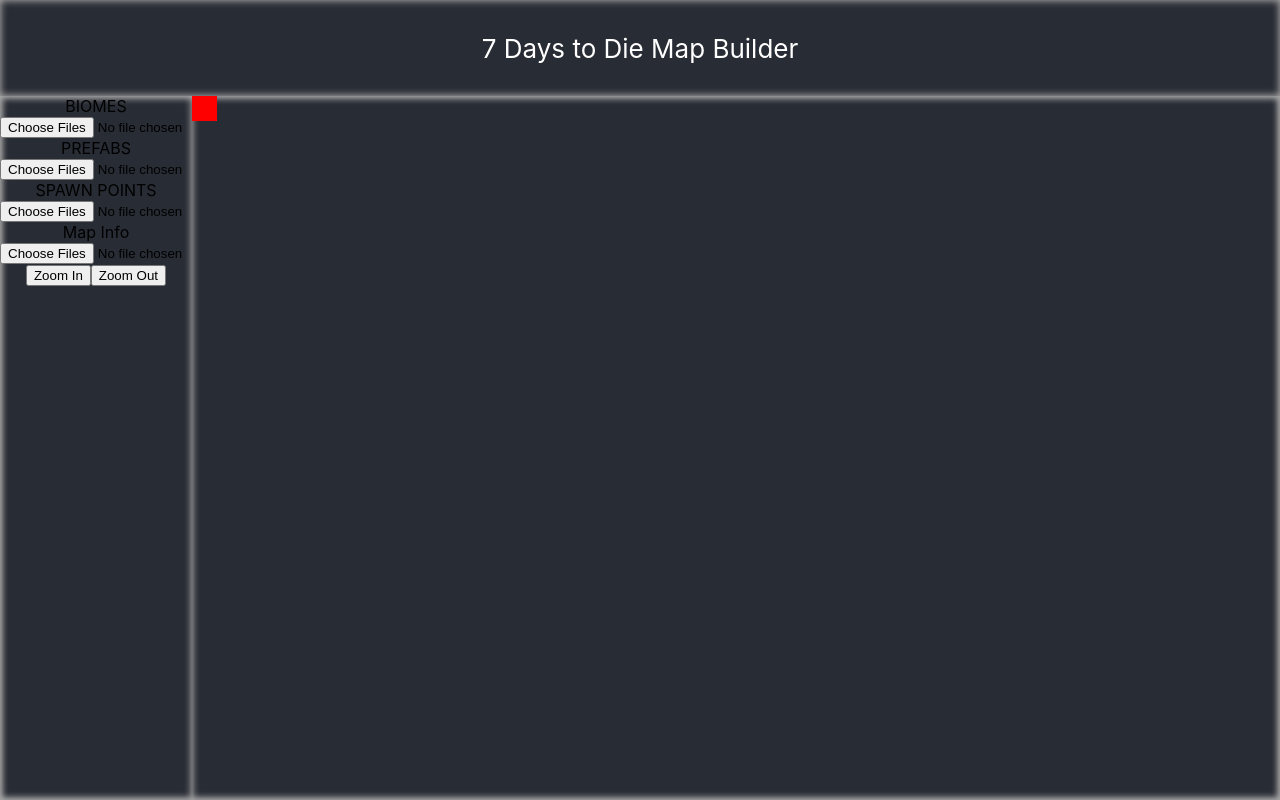
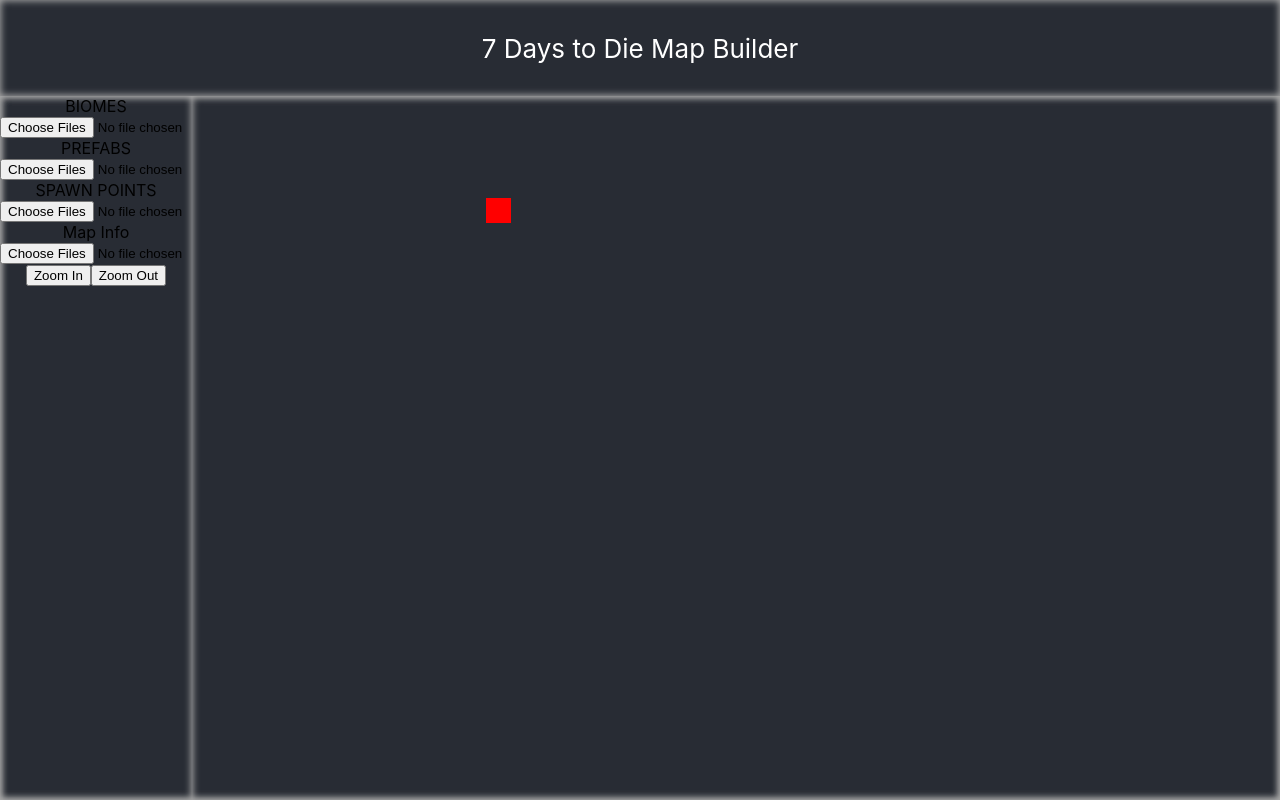
Before and after one commit to JustinHodge/7d2dmap, a React (Vite) app: page / in a window 1280 px wide. Built offline with nearby package versions, Linux system fonts and the light colour scheme.

Commit message:
map defaults to 100% size

```diff
--- a/src/components/ContentPanel.tsx
+++ b/src/components/ContentPanel.tsx
@@ -24,6 +24,7 @@
         prefabs: [],
         mapCenter: { xCenter: 0, yCenter: 0 },
         mapInfo: {},
+        defaultSize: { height: '500px', width: '500px' },
     });
 
     const prefabReader = new FileReader();
@@ -108,7 +109,26 @@
         }
 
         if (uploadedFiles.biomes) {
-            setMapData({ ...mapData, biomes: uploadedFiles.biomes });
+            const newDefaultSize = {
+                height: '500px',
+                width: '500px',
+            };
+
+            const biomesURL = URL.createObjectURL(uploadedFiles.biomes);
+
+            const tmp_img = new Image();
+            tmp_img.src = biomesURL;
+            tmp_img.onload = (event) => {
+                newDefaultSize.height = event.currentTarget.height;
+                newDefaultSize.width = event.currentTarget.width;
+
+                setMapData({
+                    ...mapData,
+                    defaultSize: newDefaultSize,
+                    biomes: uploadedFiles.biomes,
+                    biomesURL: biomesURL,
+                });
+            };
         }
     }, [uploadedFiles]);
 
--- a/src/components/MapRender.tsx
+++ b/src/components/MapRender.tsx
@@ -1,21 +1,31 @@
 const MapRender = ({ mapData }) => {
-    console.log(mapData?.mapInfo?.mapDisplayedSize);
+    const height = mapData?.defaultSize.height
+        ? mapData.defaultSize.height
+        : '500px';
+    const width = mapData?.defaultSize.width
+        ? mapData.defaultSize.width
+        : '500px';
+    const mapStyles = {
+        height: height,
+        width: width,
+        backgroundImage: mapData?.biomesURL ? `url(${mapData.biomesURL})` : '',
+    };
+
+    if (mapData?.mapInfo?.mapDisplayedSize?.width) {
+        mapStyles.width = mapData.mapInfo.mapDisplayedSize.width;
+        delete mapStyles.maxWidth;
+    }
+
+    if (mapData?.mapInfo?.mapDisplayedSize?.height) {
+        mapStyles.height = mapData.mapInfo.mapDisplayedSize.height;
+        delete mapStyles.maxHeight;
+    }
+
+    console.log(mapStyles, mapData);
+
     return (
         <div className='map-render'>
-            <div
-                id='map'
-                style={{
-                    width: mapData?.mapInfo?.mapDisplayedSize?.width
-                        ? mapData?.mapInfo?.mapDisplayedSize?.width
-                        : '85vw',
-                    height: mapData?.mapInfo?.mapDisplayedSize?.height
-                        ? mapData?.mapInfo?.mapDisplayedSize?.height
-                        : '88vh',
-                    backgroundImage: mapData?.biomes
-                        ? `url(${URL.createObjectURL(mapData.biomes)})`
-                        : '',
-                }}
-            >
+            <div id='map' style={mapStyles}>
                 {/* {prefabs.map((prefab, index, array) => {
                     return <PointOfInterest prefab={prefab ?? []} />;
                 })} */}
```
